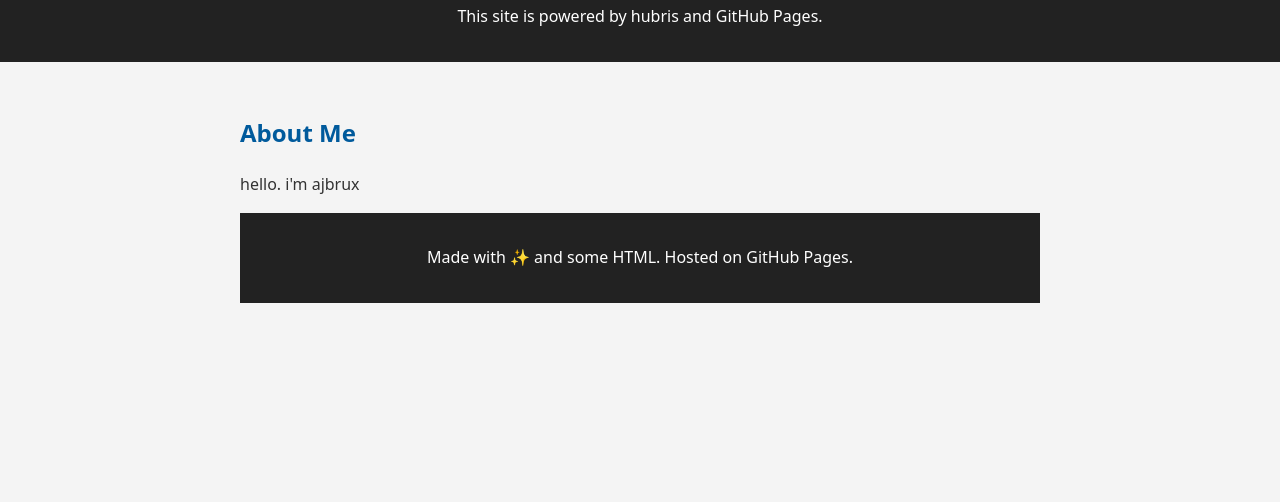
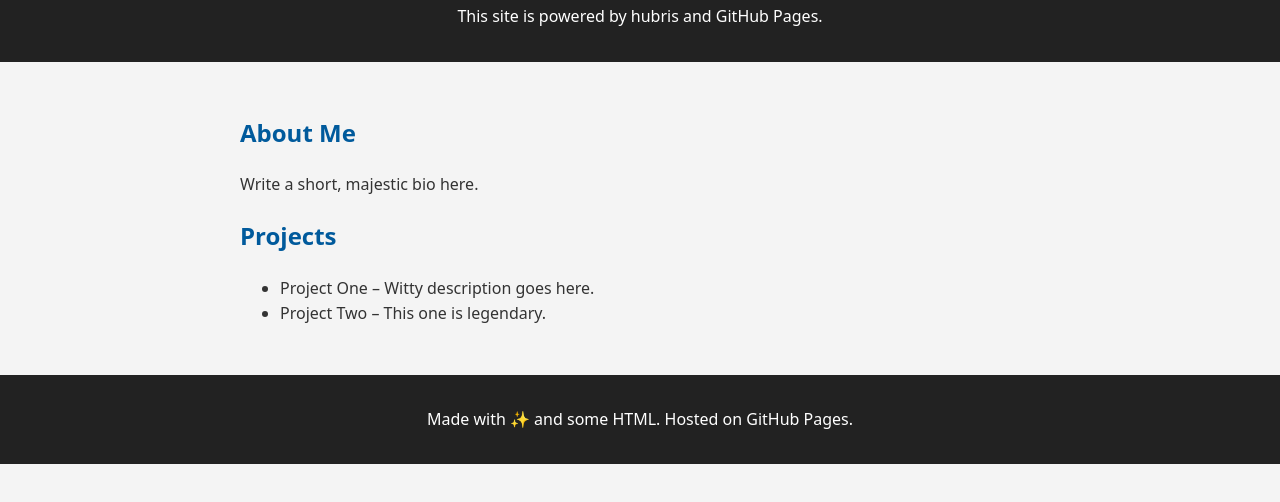
Before and after one commit to ajbrux/ajbrux.github.io, a plain HTML site: page index.html in a window 1280 px wide. Shown: the part 106-608 px from the top of the page. Drawn offline with Linux system fonts and the light colour scheme.

Commit message:
Update index.html

```diff
--- a/index.html
+++ b/index.html
@@ -15,8 +15,17 @@
   <main>
     <section>
       <h2>About Me</h2>
-      <p>hello. i'm ajbrux</p>
+      <p>Write a short, majestic bio here.</p>
     </section>
+
+    <section>
+      <h2>Projects</h2>
+      <ul>
+        <li>Project One – Witty description goes here.</li>
+        <li>Project Two – This one is legendary.</li>
+      </ul>
+    </section>
+  </main>
 
   <footer>
     <p>Made with ✨ and some HTML. Hosted on GitHub Pages.</p>
```
